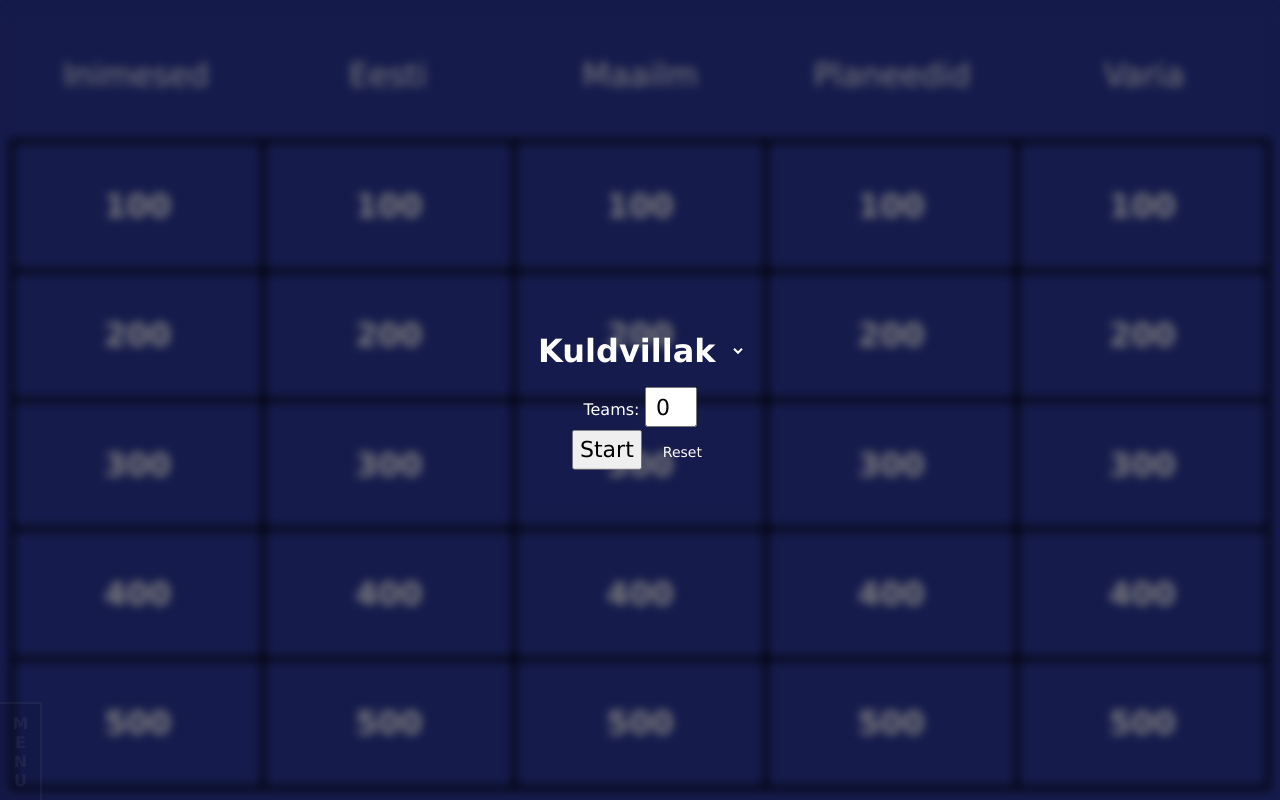
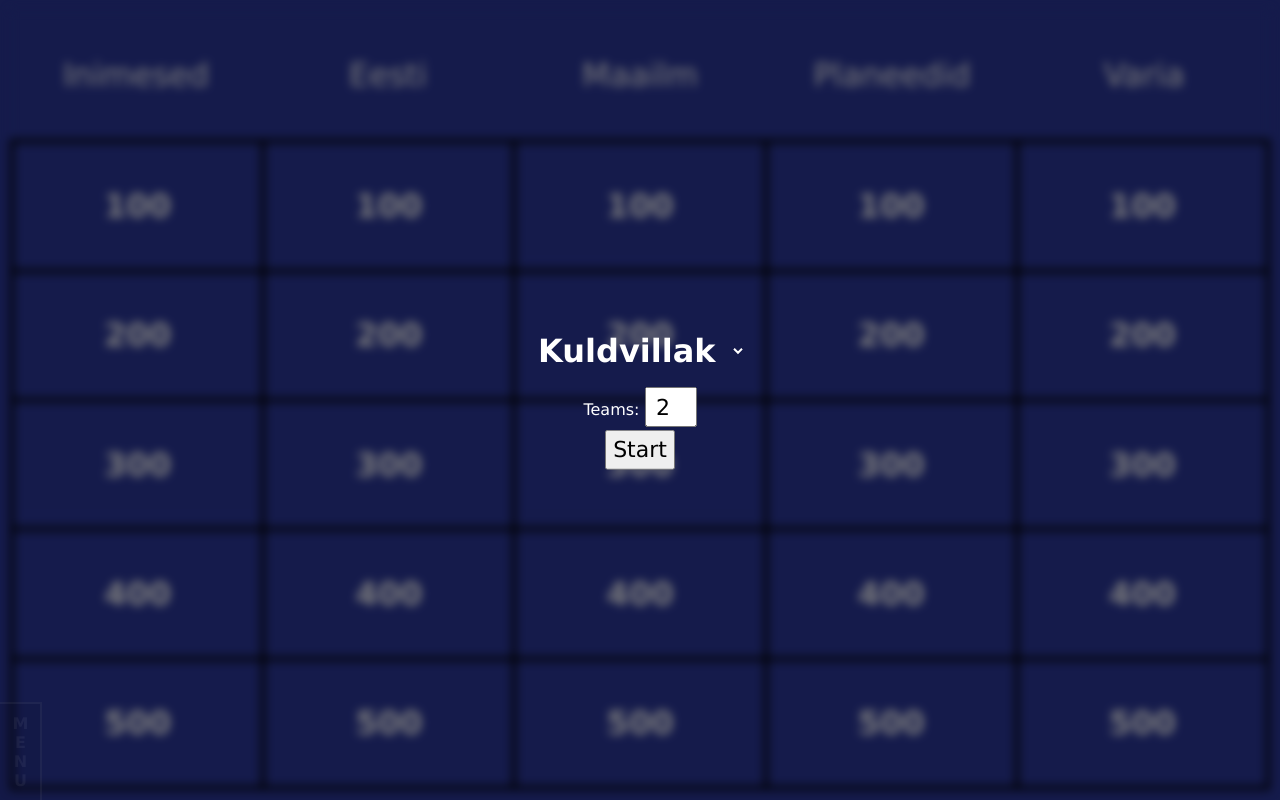
Before and after one commit to kariiv/kuldvillak, a plain HTML site: page kuldvillak.html in a window 1280 px wide. Drawn offline with Linux system fonts and the light colour scheme.

Commit message:
Repair empty state

```diff
--- a/kuldvillak.html
+++ b/kuldvillak.html
@@ -1470,7 +1470,7 @@
     function renderMenu() {
       const old_state = getState()
       optionsEl.style.display = "block";
-      if (!old_state.teams.length && !old_state.inerts.length) {
+      if (!old_state || (!old_state.teams.length && !old_state.inerts.length)) {
         submitEl.value = "Start";
         resetEl.style.display = "none";
         teamChooserEl.value = 2; // DEFAULT VALUE
```
